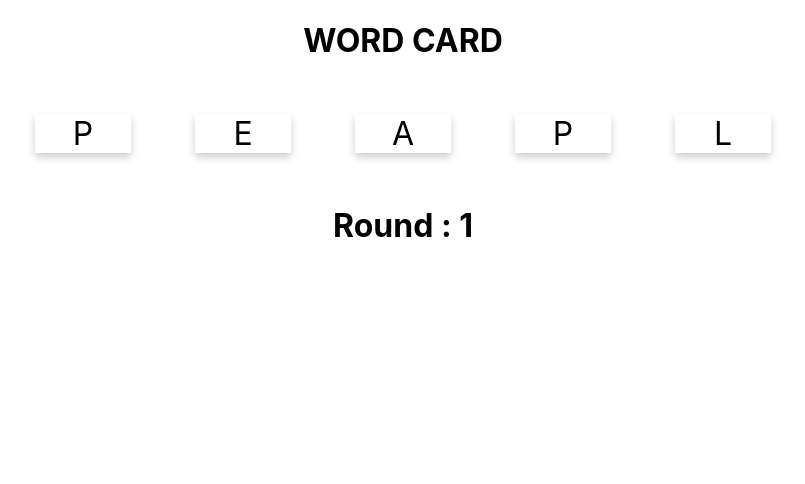
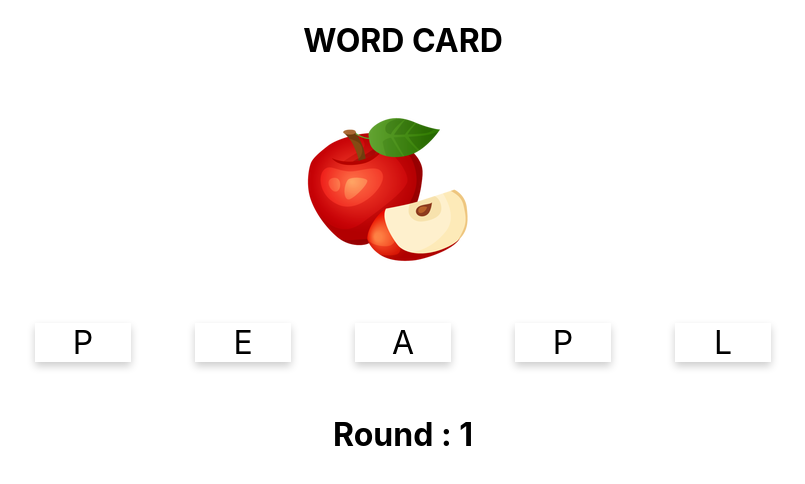
Before and after one commit to Tayada/labreact, a React (Create React App) app in the folder card-game/: page / in a window 1280 px wide. Shown: the top 484 px of the page, without its empty margins (237-1042 px from the left). Built offline with nearby package versions, Linux system fonts and the light colour scheme.

Commit message:
7'commit
add img

```diff
--- a/card-game/src/WordCard.js
+++ b/card-game/src/WordCard.js
@@ -41,7 +41,7 @@ render(){
     return(
         <div>
             <h1>WORD CARD</h1>
-
+            <img src="apple3.png"></img>
             <div>
               {
                     Array.from(this.state.chars).map((c, i) => <CharacterCard value={c} key={i}
```
